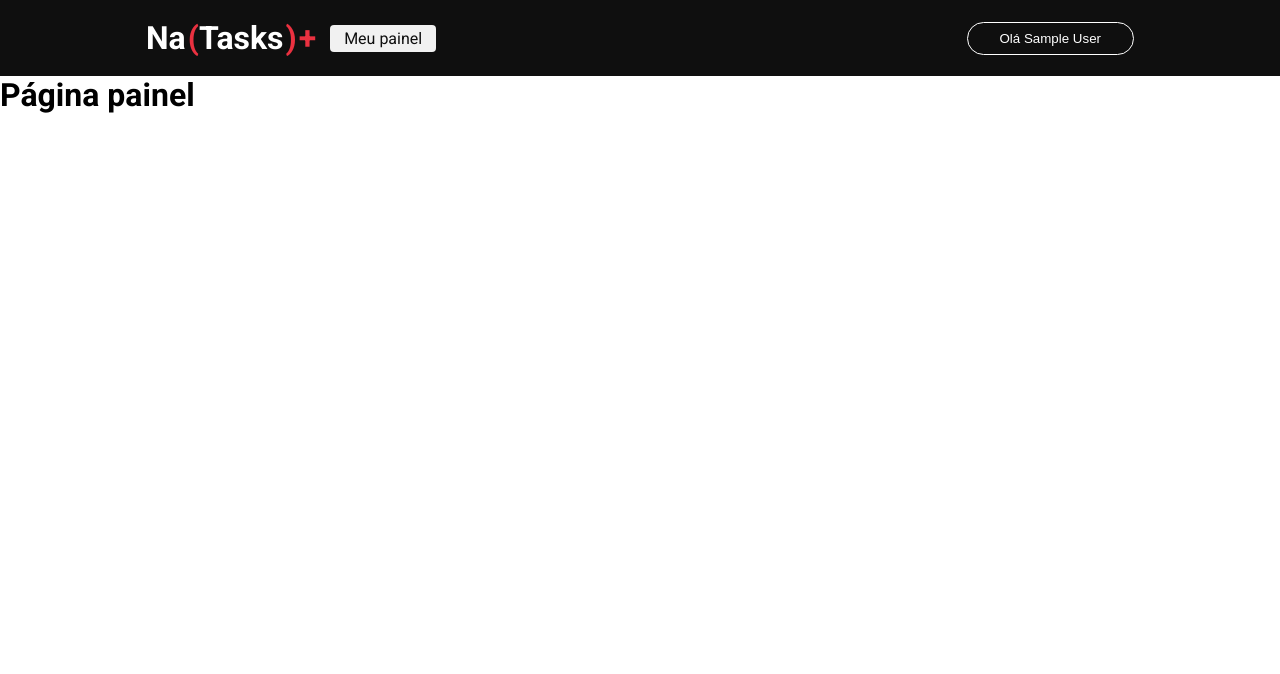
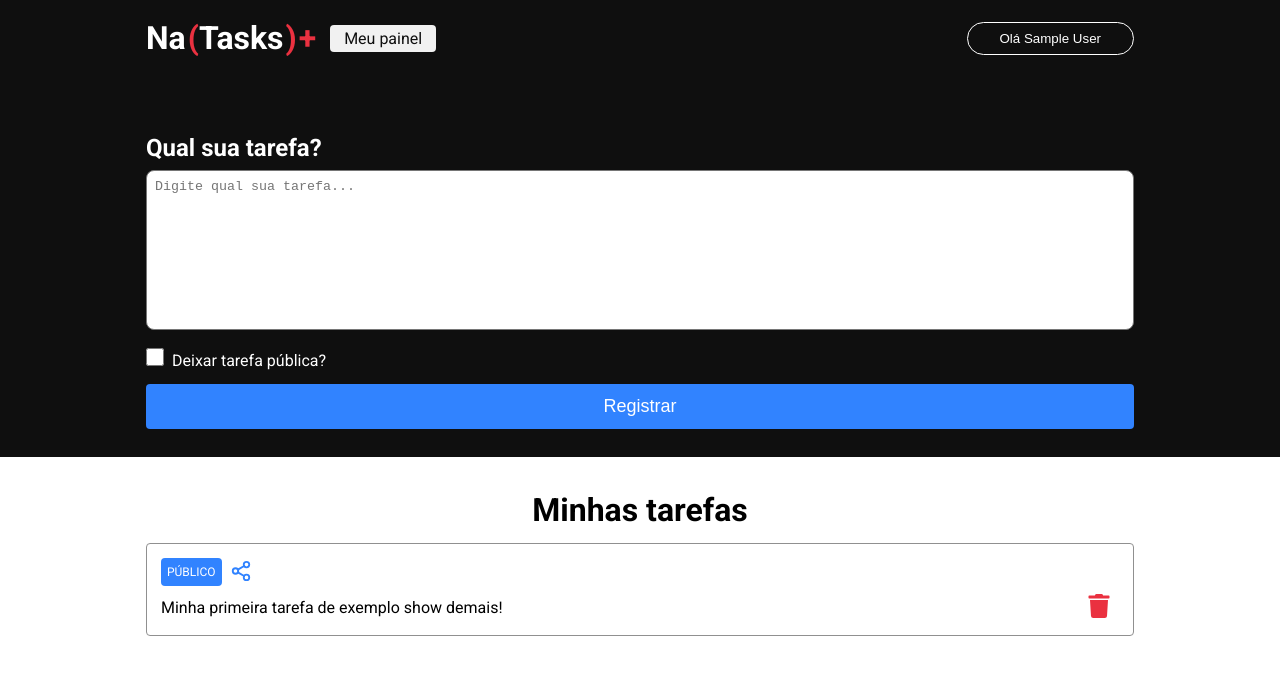
Before and after one commit to natanlimaz/naTasks, a Next.js app: page /dashboard in a window 1280 px wide. Shown: the top 674 px of the page. Built offline with nearby package versions, Linux system fonts and the light colour scheme; no server answers; sample sign-in values are in the browser's storage.

Commit message:
feat: Desenvolvimento da página Dashboard(ainda estática) e criação de um componente para o input textarea

```diff
--- a/package.json
+++ b/package.json
@@ -12,7 +12,8 @@
     "next": "14.2.6",
     "next-auth": "^4.24.7",
     "react": "^18",
-    "react-dom": "^18"
+    "react-dom": "^18",
+    "react-icons": "^5.3.0"
   },
   "devDependencies": {
     "@types/node": "^20",
--- /dev/null
+++ b/src/components/textarea/index.tsx
@@ -0,0 +1,6 @@
+import { HTMLProps } from "react";
+import styles from "./styles.module.css";
+
+export function Textarea({ ...rest }: HTMLProps<HTMLTextAreaElement>) {
+    return <textarea className={styles.textarea} {...rest}></textarea>
+}
--- /dev/null
+++ b/src/components/textarea/styles.module.css
@@ -0,0 +1,8 @@
+.textarea {
+    width: 100%;
+    resize: none;
+    height: 160px;
+    border-radius: 8px;
+    outline: none;
+    padding: 8px;
+}
--- a/src/pages/dashboard/index.tsx
+++ b/src/pages/dashboard/index.tsx
@@ -1,7 +1,16 @@
+import { getSession }  from "next-auth/react";
 import styles from "./styles.module.css";
 import Head from "next/head";
+import { GetServerSideProps } from "next";
+
+import { Textarea } from "@/components/textarea";
+import { FiShare2 } from "react-icons/fi"
+import { FaTrash } from "react-icons/fa"
 
 export default function Dashboard() {
+
+
+
 
   return (
     <div className={styles.container}>
@@ -9,7 +18,75 @@
         <title>Meu painel de tarefas</title>
       </Head>
 
-      <h1>Página painel</h1>
+      <main className={styles.main}>
+        <section className={styles.content}>
+          <div className={styles.contentForm}>
+            <h1 className={styles.title}>Qual sua tarefa?</h1>
+
+            <form>
+              <Textarea
+                placeholder="Digite qual sua tarefa..."
+              />
+              <div className={styles.checkboxArea}>
+                <input
+                  type="checkbox"
+                  className={styles.checkbox}
+                />
+                <label>Deixar tarefa pública?</label>
+              </div>
+
+              <button className={styles.button} type="submit">
+                Registrar
+              </button>
+
+            </form>
+
+          </div>
+        </section>
+
+        <section className={styles.taskContainer}>
+          <h1>Minhas tarefas</h1>
+
+          <article className={styles.task}>
+
+            <div className={styles.tagContainer}>
+              <label className={styles.tag}>PÚBLICO</label>
+              <button className={styles.shareButton}>
+                <FiShare2 size={22} color="#3183ff"/>
+              </button>
+            </div>
+
+            <div className={styles.taskContent}>
+              <p>Minha primeira tarefa de exemplo show demais!</p>
+              <button className={styles.trashButton}>
+                <FaTrash size={24} color="#ea3140"/>
+              </button>
+            </div>
+
+          </article>
+
+        </section>
+      </main>
     </div>
   );
 }
+
+export const getServerSideProps: GetServerSideProps = async ({ req }) => {
+  const session = await getSession({req});
+  //console.log(session);
+
+  if(!session?.user) {
+    // Se não tem usuário, vamos direcionar para a Home
+
+    return {
+      redirect: {
+        destination: "/",
+        permanent: false
+      }
+    }
+  }
+
+  return  {
+    props: {},
+  }
+}
--- a/src/pages/dashboard/styles.module.css
+++ b/src/pages/dashboard/styles.module.css
@@ -0,0 +1,120 @@
+.container {
+    width: 100%;
+}
+
+.content {
+    background-color: #0f0f0f;
+    width: 100%;
+    display: flex;
+    align-items: center;
+    justify-content: center;
+}
+
+.contentForm {
+    max-width: 1024px;
+    width: 100%;
+    padding: 0 18px;
+    padding-bottom: 28px;
+    margin-top: 58px;
+}
+
+.title {
+    color: #fff;
+    margin-bottom: 8px;
+}
+
+.checkboxArea label {
+    margin-left: 8px;
+    color: #fff;
+}
+
+.checkboxArea {
+    margin: 14px 0;
+}
+
+.checkbox {
+    width: 18px;
+    height: 18px;
+}
+
+.button {
+    width: 100%;
+    border: 0;
+    border-radius: 4px;
+    color: #fff;
+    background-color: #3183ff;
+    padding: 12px 0;
+    font-size: 18px;
+    cursor: pointer;
+}
+
+.taskContainer {
+    margin: 34px auto 0 auto;
+    padding: 0 18px;
+    width: 100%;
+    max-width: 1024px;
+    display: flex;
+    flex-direction: column;
+}
+
+.taskContainer a {
+    text-decoration: none;
+    color: #0f0f0f;
+}
+
+.taskContainer h1 {
+    text-align: center;
+    font-size: 32px;
+    margin-bottom: 14px;
+}
+
+.task {
+    margin-bottom: 14px;
+    line-height: 150%;
+    display: flex;
+    flex-direction: column;
+    align-items: flex-start;
+    border: 1.5px solid #909090;
+    border-radius: 4px;
+    padding: 14px;
+}
+
+.tagContainer {
+    display: flex;
+    align-items: center;
+    justify-content: center;
+    margin-bottom: 8px;
+}
+
+.tag {
+    background-color: #3183ff;
+    padding: 2px 6px;
+    color: #fff;
+    border-radius: 4px;
+    font-size: 12px;
+}
+
+.shareButton {
+    background-color: transparent;
+    border: 0;
+    margin: 0 8px;
+    cursor: pointer;
+}
+
+.taskContent {
+    display: flex;
+    justify-content: space-between  ;
+    align-items: center;
+    width: 100%;
+}
+
+.taskContent p {
+    white-space: pre-wrap;
+}
+
+.trashButton {
+    cursor: pointer;
+    background: transparent;
+    border: 0;
+    margin: 0 8px;
+}
```
Also changed, not shown: 1 other file (tests, documents, lock files or other folders).
